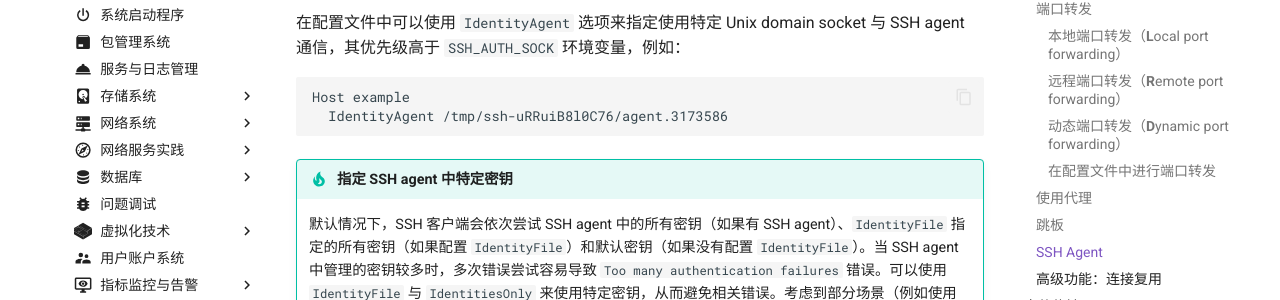
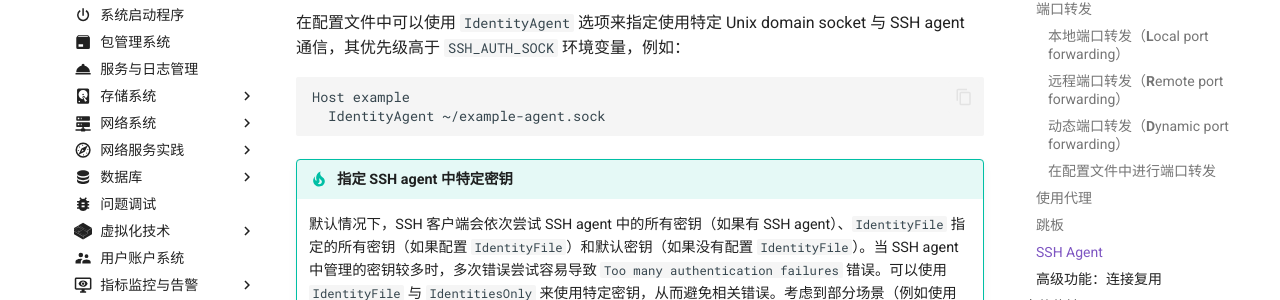
Before and after one commit to ustclug/Linux201-docs, an MkDocs documentation site: the page built from docs/dev/ssh.md, in a window 1280 px wide and 900 px high, scrolled down 6134 px. Shown: the part 153-453 px from the top of the window. Built offline with MkDocs 1.6.1 and Material for MkDocs 9.7.7, drawn with Linux system fonts in a browser that asks for light colours; comment, search, counter and statistics services are not loaded.

Commit message:
ssh: update example SSH agent path

````diff
--- a/docs/dev/ssh.md
+++ b/docs/dev/ssh.md
@@ -229,7 +229,7 @@ eval "$(ssh-agent -s)"
 
 ```shell
 Host example
-  IdentityAgent /tmp/ssh-uRRuiB8l0C76/agent.3173586
+  IdentityAgent ~/example-agent.sock
 ```
 
 !!! tip "指定 SSH agent 中特定密钥"
````
